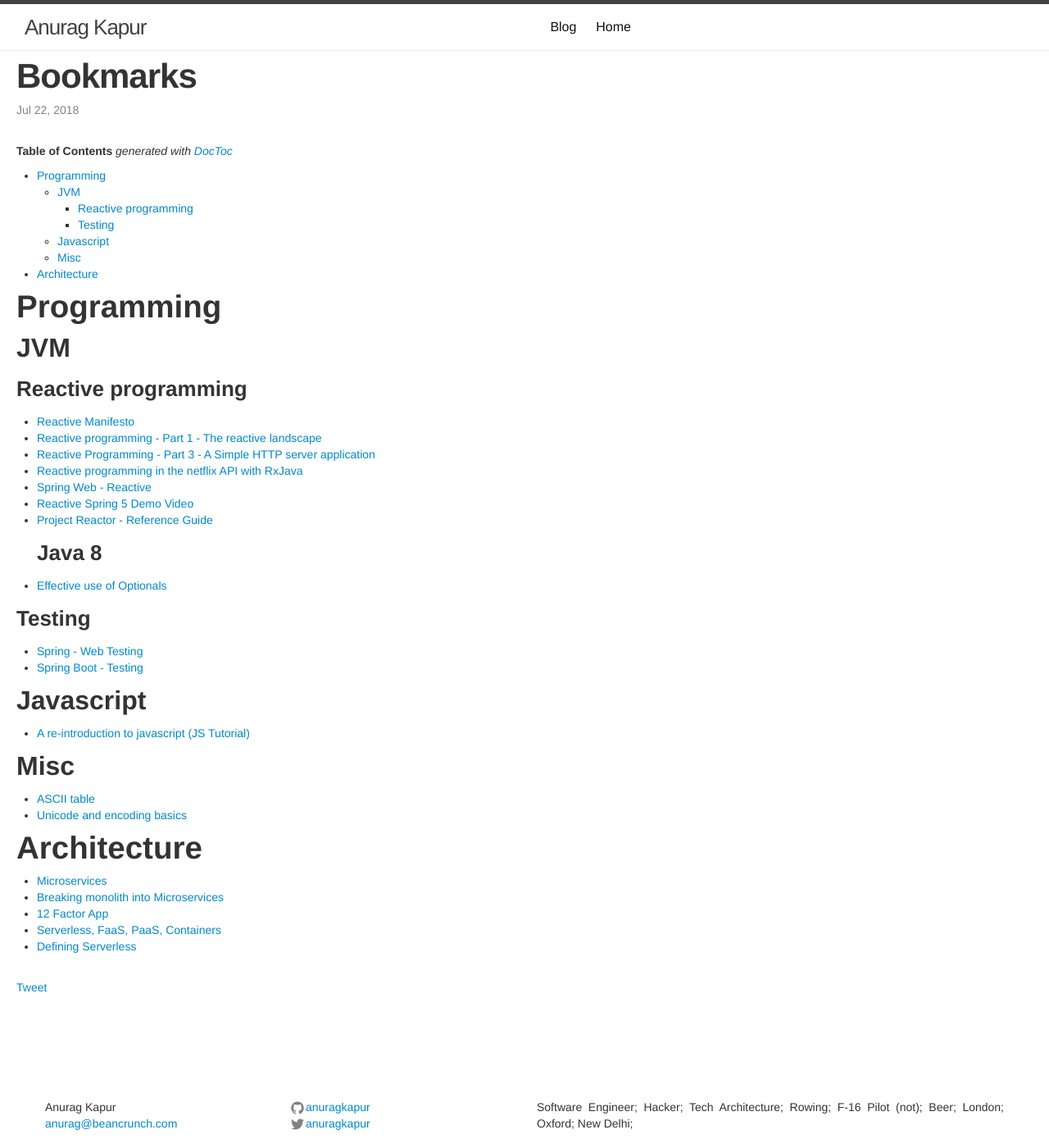
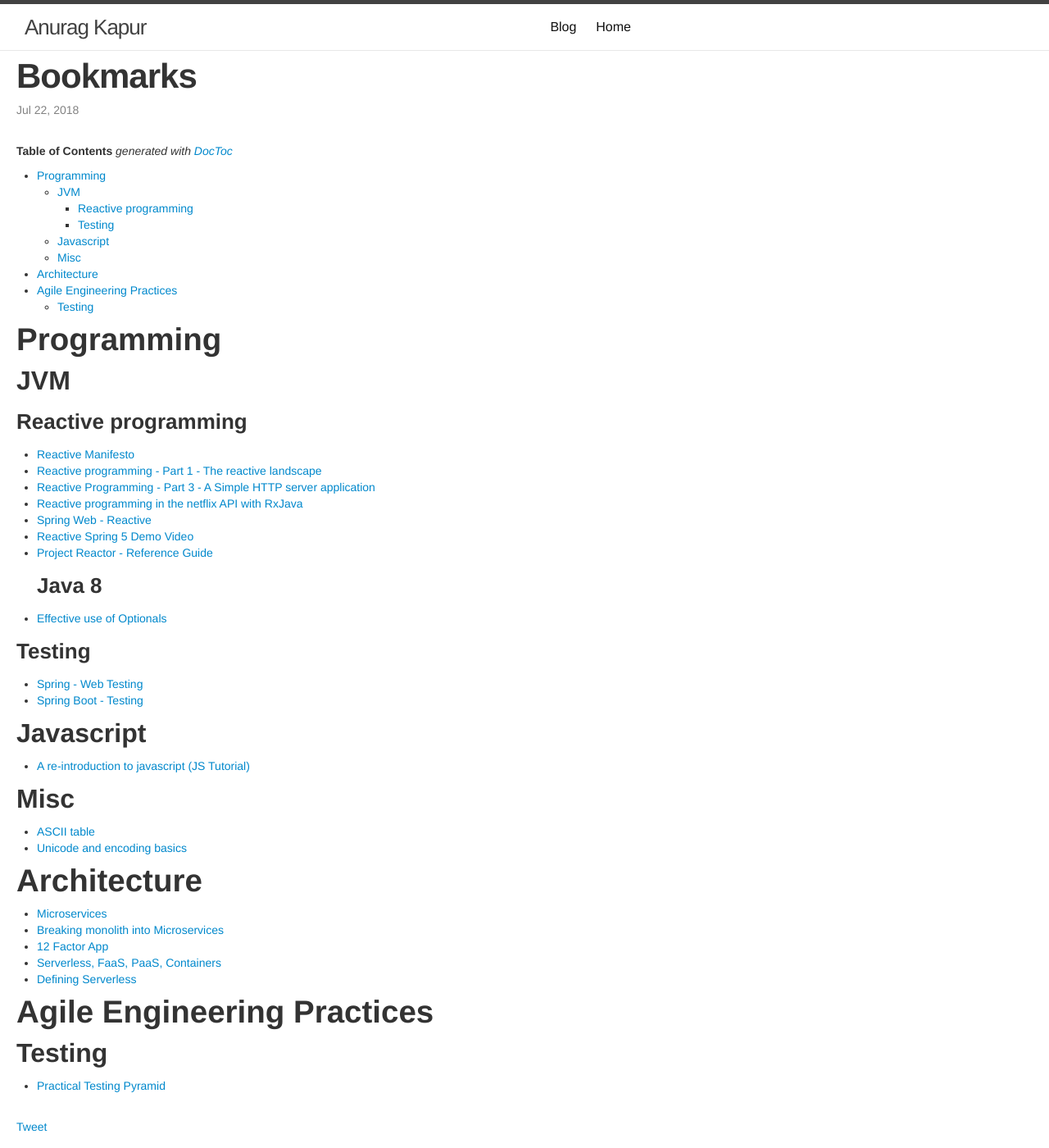
Before and after one commit to anuragkapur/anuragkapur.github.io, a Jekyll site: the page built from blog/engineering/_posts/2018-07-22-bookmarks.md, in a window 1280 px wide and 1400 px high. Shown: the whole window at 82% size. Built offline with Jekyll 4.4.1, drawn with Linux system fonts in a browser that asks for light colours; comment, search, counter and statistics services are not loaded.

Commit message:
Add practical testing pyramid bookmark

```diff
--- a/blog/engineering/_posts/2018-07-22-bookmarks.md
+++ b/blog/engineering/_posts/2018-07-22-bookmarks.md
@@ -18,6 +18,8 @@
   - [Javascript](#javascript)
   - [Misc](#misc)
 - [Architecture](#architecture)
+- [Agile Engineering Practices](#agile-engineering-practices)
+  - [Testing](#testing-1)
 
 <!-- END doctoc generated TOC please keep comment here to allow auto update -->
 
@@ -51,3 +53,7 @@
 * [12 Factor App](https://12factor.net/)
 * [Serverless, FaaS, PaaS, Containers](https://martinfowler.com/articles/serverless.html)
 * [Defining Serverless](https://blog.symphonia.io/defining-serverless-part-1-704d72bc8a32)
+
+# Agile Engineering Practices
+## Testing
+* [Practical Testing Pyramid](https://martinfowler.com/articles/practical-test-pyramid.html)
```
